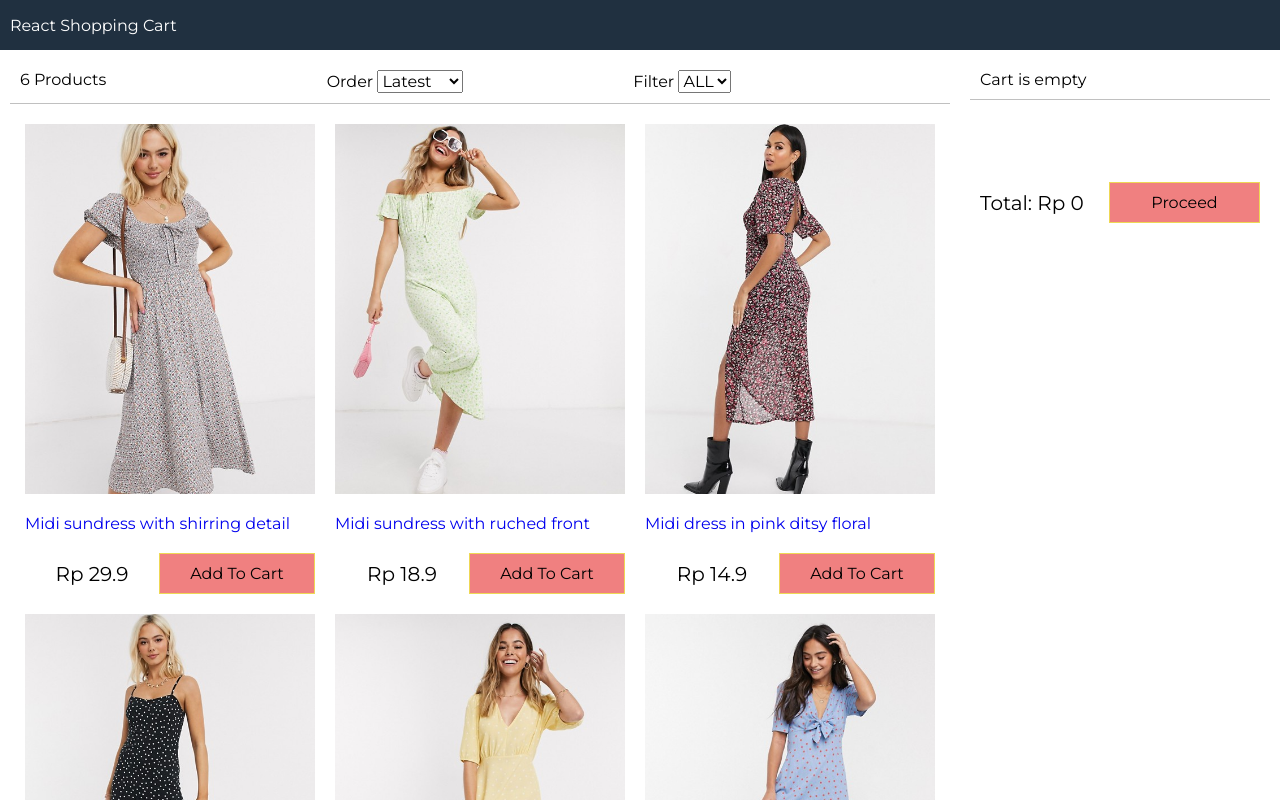
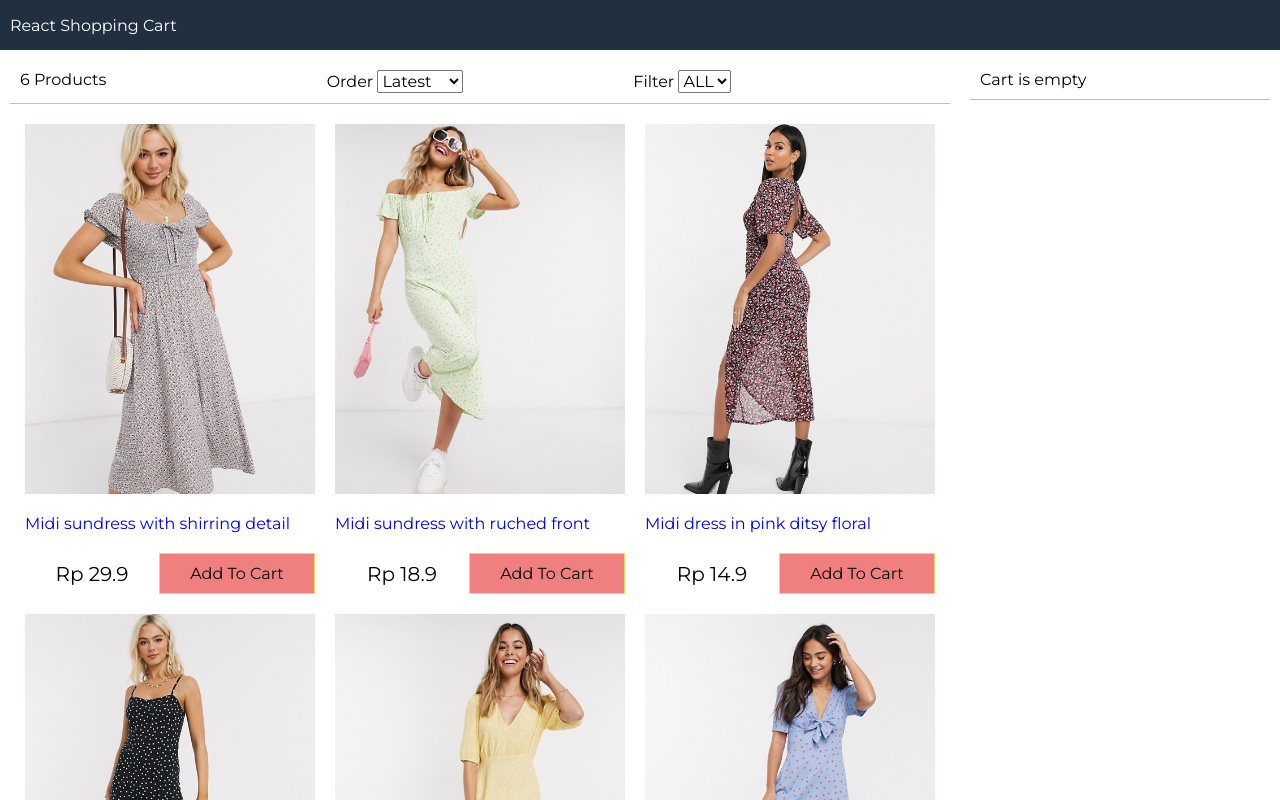
Before and after one commit to reypryma/cart-shopping, a React (Create React App) app: page / in a window 1280 px wide. Shown: the top 800 px of the page. Built offline with nearby package versions, Linux system fonts and the light colour scheme.

Commit message:
Cart Component 04 : Show Total Cart in Cart.js Final

```diff
--- a/src/components/Cart.js
+++ b/src/components/Cart.js
@@ -49,7 +49,8 @@ class Cart extends React.Component {
                                             </div>
                                             <div className="right">
                                                 {formatCurrency(item.price)}x{item.count}{" "}
-                                                <button className="button" onClick={()=>this.props.removeFromCart(item)}>
+                                                <button className="button"
+                                                        onClick={() => this.props.removeFromCart(item)}>
                                                     Remove
                                                 </button>
                                             </div>
@@ -60,6 +61,7 @@ class Cart extends React.Component {
                         </ul>
                     </div>
                 </div>
+                {cartItems.length !== 0 && (
                     <div className="cart">
                         <div className="total">
                             <div>
@@ -67,7 +69,7 @@ class Cart extends React.Component {
                                 {
                                     formatCurrency(
                                         cartItems.reduce(
-                                        (a, current)=>
+                                            (a, current) =>
                                                 a + current.price * current.count, 0
                                         )
                                     )
@@ -76,6 +78,7 @@ class Cart extends React.Component {
                             <button className="button primary">Proceed</button>
                         </div>
                     </div>
+                )}
             </div>
         );
     }
--- a/src/index.css
+++ b/src/index.css
@@ -181,6 +181,7 @@ button:hover{
     align-items: center;
     width: 100%;
 }
+/*> will target elements which are DIRECT children of a particular element.*/
 .total > div {
     font-size: 2rem;
 }
```
Lines whose indentation alone changed are shown as unchanged.
